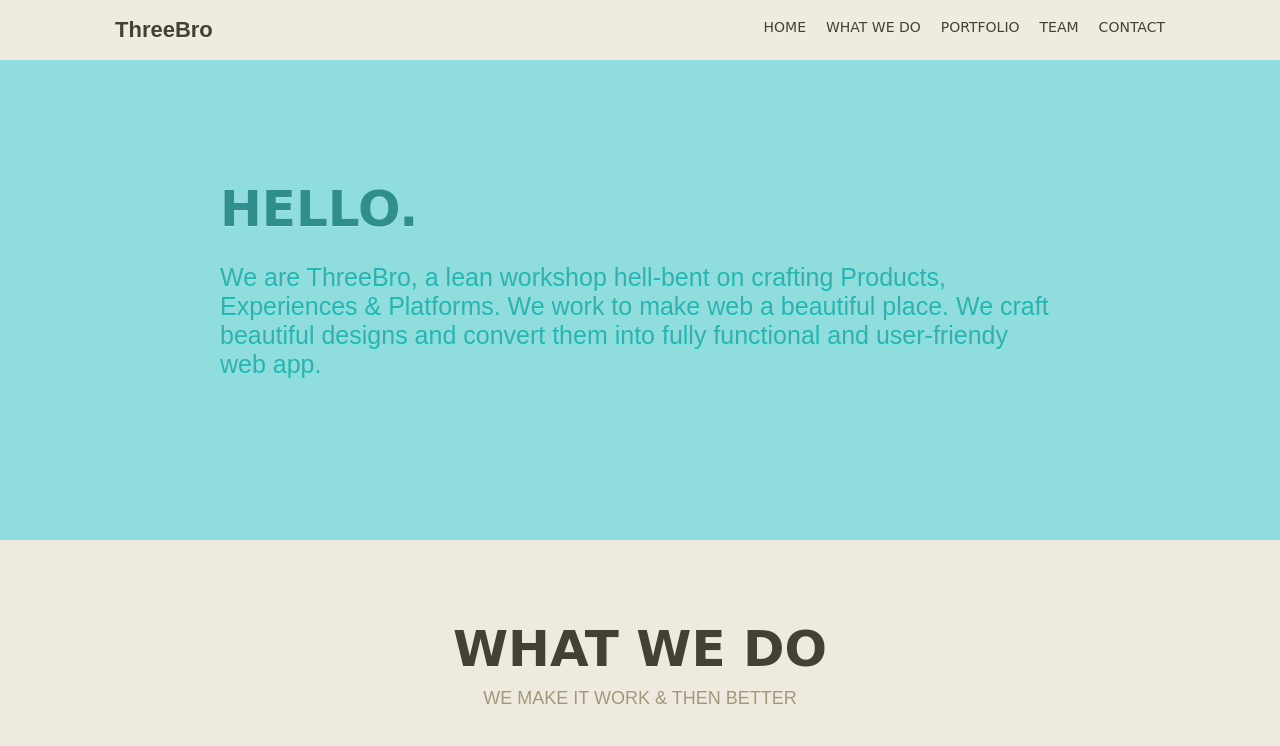
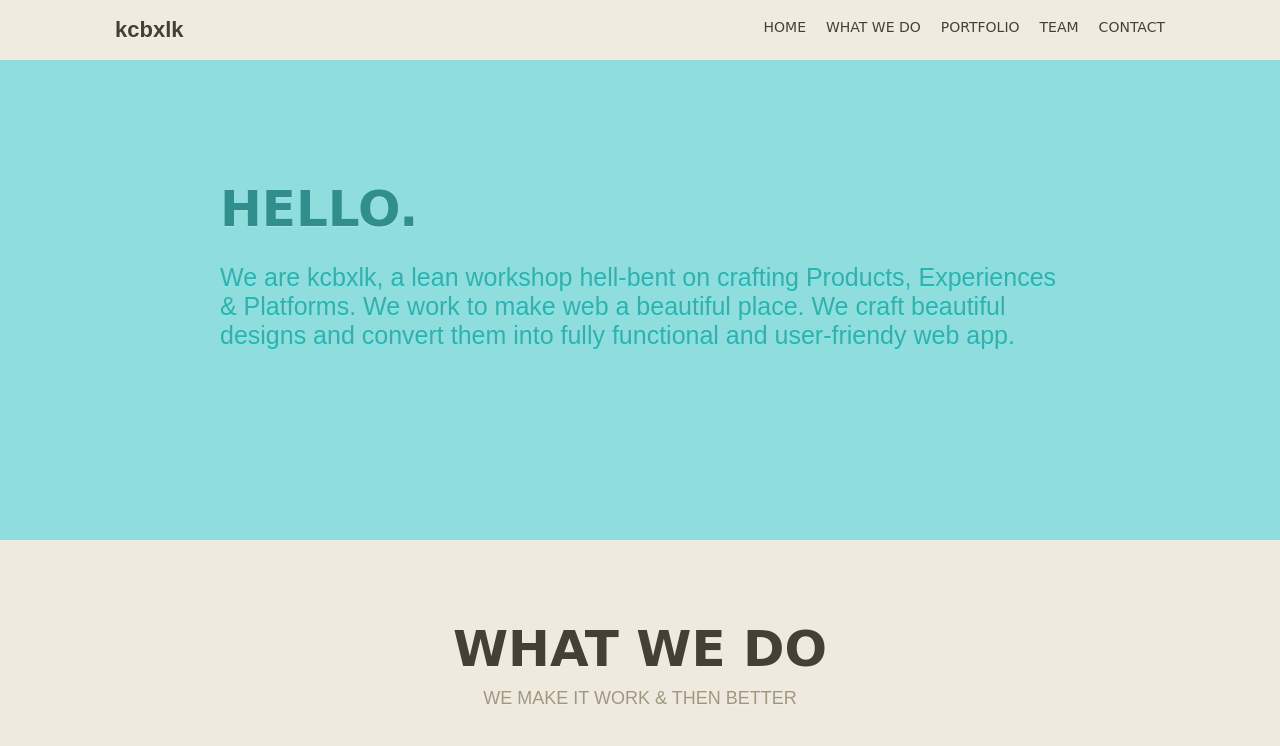
Before and after one commit to kcbxlk/kcbxlk.github.io, a plain HTML site: page index.html in a window 1280 px wide. Shown: the top 746 px of the page. Drawn offline with Linux system fonts and the light colour scheme.

Commit message:
update team name

```diff
--- a/index.html
+++ b/index.html
@@ -2,7 +2,7 @@
 <html lang="en">
   <head>
     <meta charset="utf-8">
-    <title>ThreeBro</title>
+    <title>kcbxlk</title>
     <meta name="viewport" content="width=device-width, initial-scale=1.0">
     <link rel="stylesheet" type="text/css" href="css/main.css">
     <script type="text/javascript" src="js/jquery-2.1.1.min.js"></script>
@@ -14,7 +14,7 @@
     <div class="navbar">
       <div class="container">
         <div class="brand">
-          <a href="#home">ThreeBro</a>
+          <a href="#home">kcbxlk</a>
         </div>
         <ul>
           <li><a href="#home">HOME</a></li>
@@ -30,7 +30,7 @@
         <div class="container">
           <div class="unit">
             <h1>HELLO.</h1>
-            <p>We are ThreeBro, a lean workshop hell-bent on crafting Products, Experiences & Platforms. We work to make web a beautiful place. We craft beautiful designs and convert them into fully functional and user-friendy web app.</p>
+            <p>We are kcbxlk, a lean workshop hell-bent on crafting Products, Experiences & Platforms. We work to make web a beautiful place. We craft beautiful designs and convert them into fully functional and user-friendy web app.</p>
           </div>
         </div>
       </div>
```
